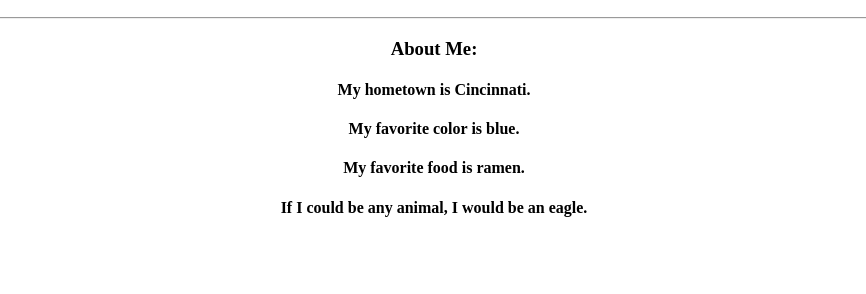
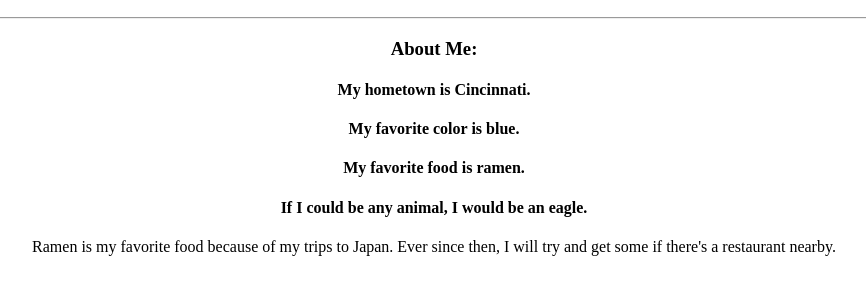
Before and after one commit to Smiths95/myprofile, a plain HTML site: page index.html in a window 1280 px wide. Shown: the part 110-404 px from the top of the page, without its empty margins (206-1072 px from the left). Drawn offline with Linux system fonts and the light colour scheme.

Commit message:
Added new paragraph text

```diff
--- a/index.html
+++ b/index.html
@@ -15,6 +15,7 @@
 					<h4>My favorite color is blue.</h4>
 					<h4>My favorite food is ramen.</h4>
 					<h4>If I could be any animal, I would be an eagle.</h4>
+                    <p>Ramen is my favorite food because of my trips to Japan. Ever since then, I will try and get some if there's a restaurant nearby.</p>
 			</div>
 		  </body>
 		</html>
```
